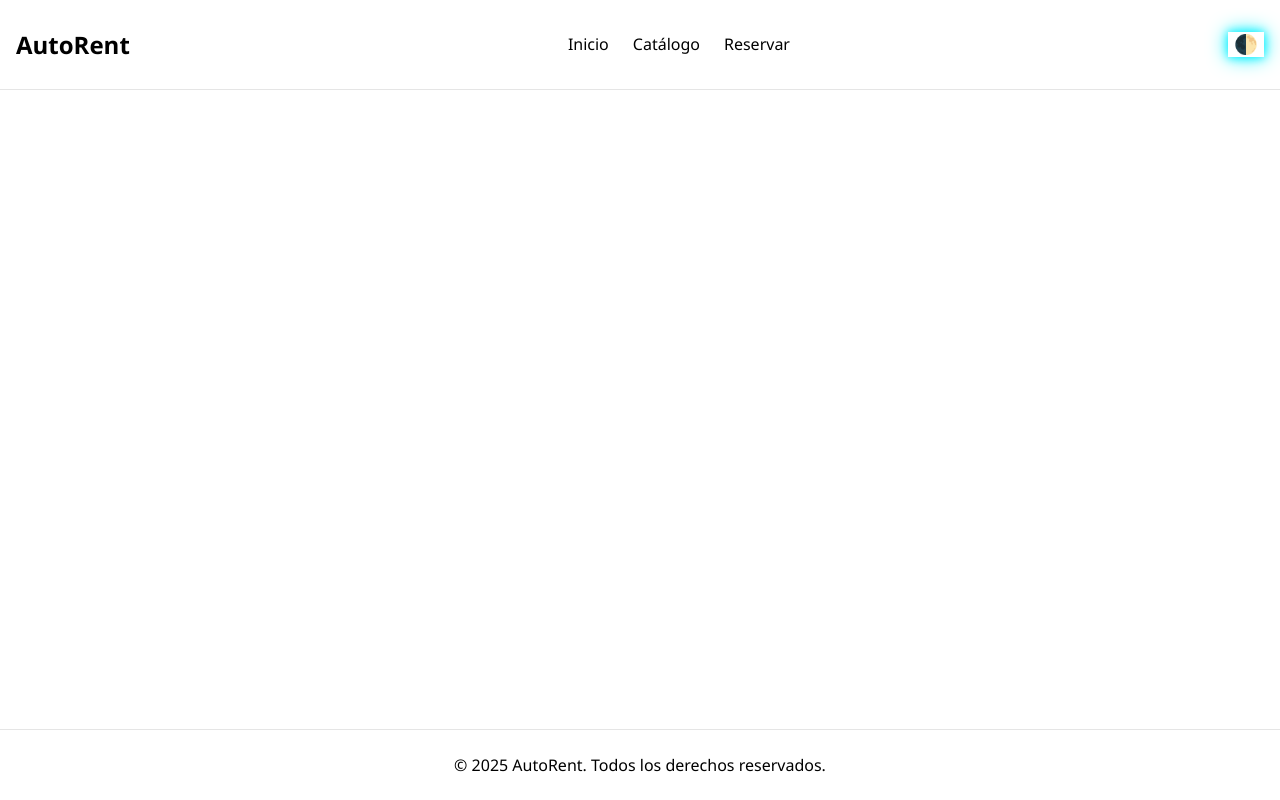
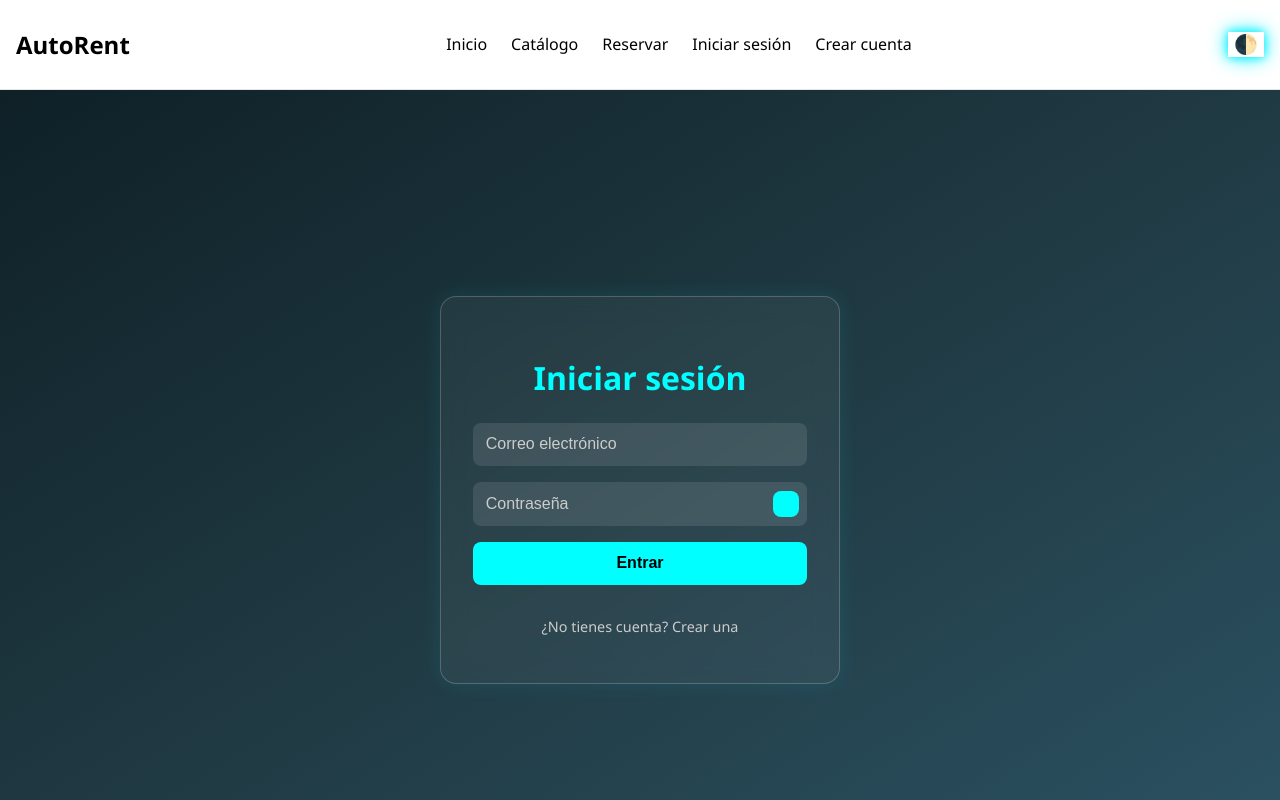
Before and after one commit to CherryMochiPanda/alquiler-autos, a Vue app in the folder frontend/: page /login in a window 1280 px wide. Shown: the top 800 px of the page. Built offline with nearby package versions, Linux system fonts and the light colour scheme.

Commit message:
login y signup ENABLED YEAHHHHHH

```diff
--- a/frontend/src/components/Navbar.vue
+++ b/frontend/src/components/Navbar.vue
@@ -6,6 +6,9 @@
         <li><router-link to="/">Inicio</router-link></li>
         <li><router-link to="/catalogo">Catálogo</router-link></li>
         <li><router-link to="/reserva">Reservar</router-link></li>
+        <li><router-link to="/login">Iniciar sesión</router-link></li>
+        <li><router-link to="/signup">Crear cuenta</router-link></li>
+
       </ul>
       <button @click="toggleDark" class="modo-btn">🌓</button>
     </div>
--- /dev/null
+++ b/frontend/src/views/Login.vue
@@ -0,0 +1,158 @@
+<template>
+  <section class="auth-wrapper">
+    <div class="auth-box">
+      <h2>Iniciar sesión</h2>
+      <form @submit.prevent="handleLogin">
+        <input type="email" v-model="email" placeholder="Correo electrónico" :class="{ error: emailError }" />
+        <div class="password-field">
+  <input :type="showPassword ? 'text' : 'password'" v-model="password" placeholder="Contraseña" />
+  <button type="button" @click="showPassword = !showPassword">
+    <i :class="showPassword ? 'fas fa-eye-slash' : 'fas fa-eye'"></i>
+  </button>
+</div>
+
+
+        <button type="submit">Entrar</button>
+        <p class="switch-link" @click="$router.push('/signup')">¿No tienes cuenta? Crear una</p>
+      </form>
+    </div>
+  </section>
+</template>
+
+<script setup>
+import { ref } from 'vue'
+
+const email = ref('')
+const password = ref('')
+const showPassword = ref(false)
+
+const emailError = ref(false)
+const passwordError = ref(false)
+
+function handleLogin() {
+  emailError.value = !email.value.includes('@')
+  passwordError.value = password.value.length < 6
+
+  if (!emailError.value && !passwordError.value) {
+    // Aquí va tu lógica de login
+    console.log('Login exitoso')
+  }
+}
+</script>
+
+<style scoped>
+.password-field {
+  position: relative;
+  display: flex;
+  align-items: center;
+}
+
+.password-field input {
+  flex: 1;
+  padding-right: 2.5rem;
+}
+
+.password-field button {
+  position: absolute;
+  right: 0.5rem;
+  background: none;
+  border: none;
+  color: var(--accent-color);
+  font-size: 1.2rem;
+  cursor: pointer;
+}
+
+
+.auth-wrapper {
+  display: flex;
+  justify-content: center;
+  align-items: center;
+  min-height: 100vh;
+  background: linear-gradient(to bottom right, #0f2027, #203a43, #2c5364);
+  padding: 2rem;
+}
+
+.auth-box {
+  width: 100%;
+  max-width: 400px;
+  background: rgba(255, 255, 255, 0.05);
+  border: 1px solid rgba(255, 255, 255, 0.2);
+  border-radius: 16px;
+  padding: 2rem;
+  backdrop-filter: blur(12px);
+  box-shadow: 0 0 20px rgba(0, 255, 255, 0.1);
+  color: #fff;
+  animation: fadeIn 0.6s ease;
+}
+
+.auth-box h2 {
+  text-align: center;
+  margin-bottom: 1.5rem;
+  font-size: 2rem;
+  color: #00ffff;
+}
+
+.auth-box form {
+  display: flex;
+  flex-direction: column;
+  gap: 1rem;
+}
+
+.auth-box input {
+  padding: 0.8rem;
+  border-radius: 8px;
+  border: none;
+  background-color: rgba(255, 255, 255, 0.1);
+  color: #fff;
+  font-size: 1rem;
+  transition: border 0.3s ease;
+}
+
+.auth-box input::placeholder {
+  color: #ccc;
+}
+
+.auth-box input.error {
+  border: 1px solid #ff4d4d;
+}
+
+.auth-box button {
+  padding: 0.8rem;
+  background-color: #00ffff;
+  color: #000;
+  border: none;
+  border-radius: 8px;
+  font-weight: bold;
+  font-size: 1rem;
+  cursor: pointer;
+  transition: background-color 0.3s ease;
+}
+
+.auth-box button:hover {
+  background-color: #00c0ff;
+}
+
+.switch-link {
+  text-align: center;
+  margin-top: 1rem;
+  color: #ccc;
+  cursor: pointer;
+  font-size: 0.9rem;
+  transition: color 0.3s ease;
+}
+
+.switch-link:hover {
+  color: #00ffff;
+}
+
+@keyframes fadeIn {
+  from {
+    opacity: 0;
+    transform: translateY(20px);
+  }
+  to {
+    opacity: 1;
+    transform: translateY(0);
+  }
+}
+</style>
--- /dev/null
+++ b/frontend/src/views/Signup.vue
@@ -0,0 +1,129 @@
+<template>
+  <section class="auth-wrapper">
+    <div class="auth-box">
+      <h2>Crear cuenta</h2>
+      <form @submit.prevent="handleSignup">
+        <input type="text" placeholder="Nombre de usuario" v-model="name" />
+        <input type="email" placeholder="Correo electrónico" v-model="email" />
+        <input type="password" placeholder="Contraseña" v-model="password" />
+        <input type="password" placeholder="Repita la contraseña" v-model="password2" />
+        <button type="submit">Registrarse</button>
+         <p class="switch-link" @click="$router.push('/login')">¿Ya tienes cuenta? Iniciar sesión</p>
+      </form>
+    </div>
+  </section>
+</template>
+
+<script setup>
+import { ref } from 'vue'
+
+const email = ref('')
+const password = ref('')
+const emailError = ref(false)
+const passwordError = ref(false)
+
+function handleLogin() {
+  emailError.value = !email.value.includes('@')
+  passwordError.value = password.value.length < 6
+
+  if (!emailError.value && !passwordError.value) {
+    // Aquí va tu lógica de login
+    console.log('Login exitoso')
+  }
+}
+</script>
+
+<style scoped>
+.auth-wrapper {
+  display: flex;
+  justify-content: center;
+  align-items: center;
+  min-height: 100vh;
+  background: linear-gradient(to bottom right, #0f2027, #203a43, #2c5364);
+  padding: 2rem;
+}
+
+.auth-box {
+  width: 100%;
+  max-width: 400px;
+  background: rgba(255, 255, 255, 0.05);
+  border: 1px solid rgba(255, 255, 255, 0.2);
+  border-radius: 16px;
+  padding: 2rem;
+  backdrop-filter: blur(12px);
+  box-shadow: 0 0 20px rgba(0, 255, 255, 0.1);
+  color: #fff;
+  animation: fadeIn 0.6s ease;
+}
+
+.auth-box h2 {
+  text-align: center;
+  margin-bottom: 1.5rem;
+  font-size: 2rem;
+  color: #00ffff;
+}
+
+.auth-box form {
+  display: flex;
+  flex-direction: column;
+  gap: 1rem;
+}
+
+.auth-box input {
+  padding: 0.8rem;
+  border-radius: 8px;
+  border: none;
+  background-color: rgba(255, 255, 255, 0.1);
+  color: #fff;
+  font-size: 1rem;
+  transition: border 0.3s ease;
+}
+
+.auth-box input::placeholder {
+  color: #ccc;
+}
+
+.auth-box input.error {
+  border: 1px solid #ff4d4d;
+}
+
+.auth-box button {
+  padding: 0.8rem;
+  background-color: #00ffff;
+  color: #000;
+  border: none;
+  border-radius: 8px;
+  font-weight: bold;
+  font-size: 1rem;
+  cursor: pointer;
+  transition: background-color 0.3s ease;
+}
+
+.auth-box button:hover {
+  background-color: #00c0ff;
+}
+
+.switch-link {
+  text-align: center;
+  margin-top: 1rem;
+  color: #ccc;
+  cursor: pointer;
+  font-size: 0.9rem;
+  transition: color 0.3s ease;
+}
+
+.switch-link:hover {
+  color: #00ffff;
+}
+
+@keyframes fadeIn {
+  from {
+    opacity: 0;
+    transform: translateY(20px);
+  }
+  to {
+    opacity: 1;
+    transform: translateY(0);
+  }
+}
+</style>
```
Also changed, not shown: frontend/src/firebase.js (added, +13 -0 lines), frontend/src/router.js (+6 -1 lines), 1 other file (tests, documents, lock files or other folders).
